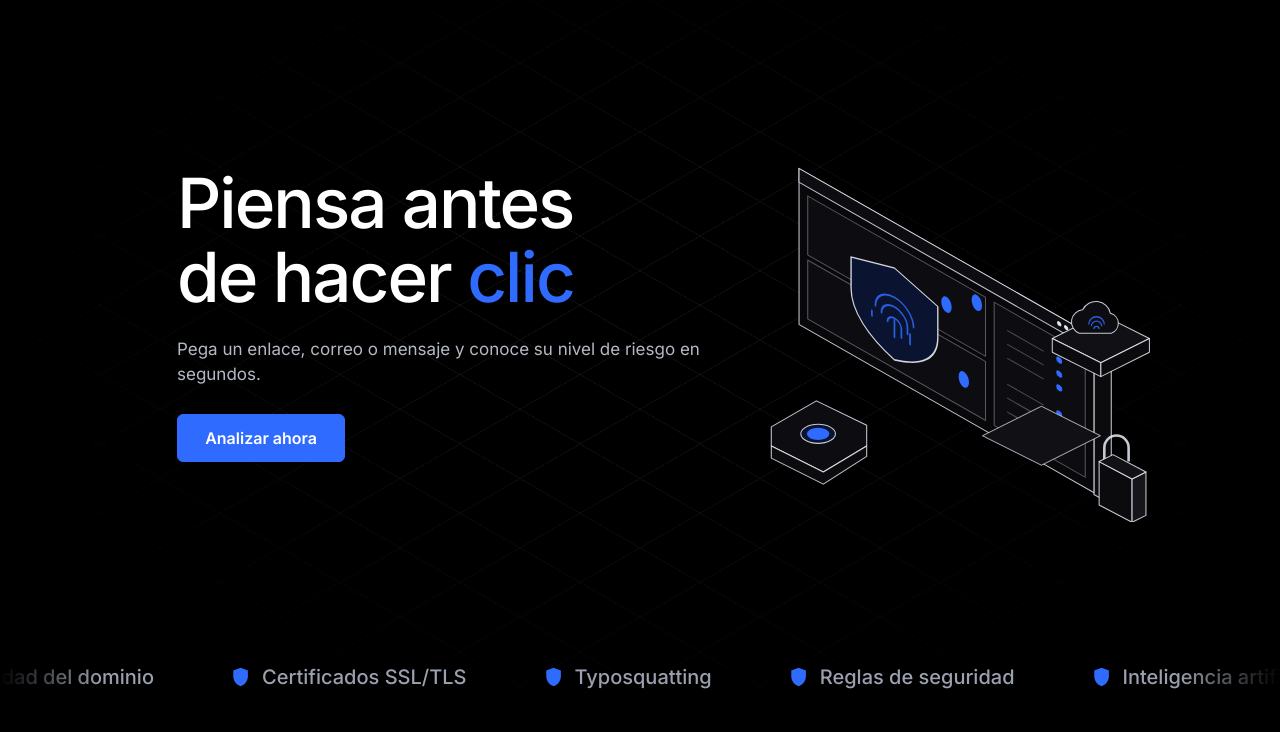
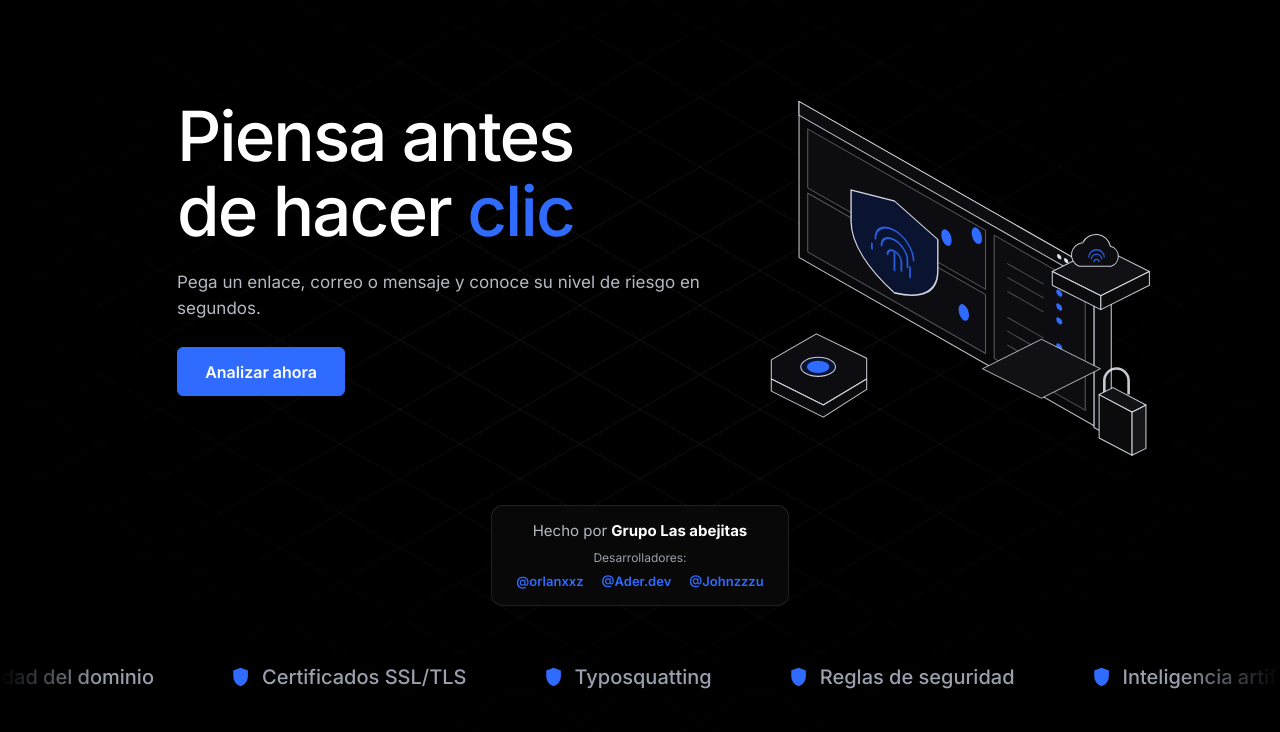
Before and after one commit to orlando233cool-pixel/phishguard, a Flask app: page / in a window 1280 px wide. Shown: the part 72-804 px from the top of the page. Run offline with Flask 3, Linux system fonts and the light colour scheme.

Commit message:
Fix: import io y cambios en index

```diff
--- a/templates/index.html
+++ b/templates/index.html
@@ -133,6 +133,13 @@
         .btn-hero:hover { background: #1d54e0; border-color: #1d54e0; }
         .hero-art { width: 100%; max-width: 560px; height: auto; display: block; margin-inline: auto; }
 
+        .equipo { position: relative; z-index: 2; text-align: center; padding: 10px 20px 22px; }
+        .equipo-contenido { display: inline-block; padding: 14px 24px; border: 1px solid rgba(255,255,255,.10); border-radius: 12px; background: rgba(255,255,255,.03); backdrop-filter: blur(6px); }
+        .equipo-titulo { color: #b4b9c4; font-size: 15px; margin-bottom: 6px; }
+        .equipo-titulo strong { color: #fff; font-weight: 700; }
+        .equipo-subtitulo { color: #9aa0ad; font-size: 12px; margin-bottom: 5px; }
+        .desarrolladores { display: flex; flex-wrap: wrap; justify-content: center; gap: 8px 18px; color: #2f6bff; font-size: 13px; font-weight: 600; }
+
         .marquee { position: relative; z-index: 1; overflow: hidden; padding: 34px 0 40px;
                    -webkit-mask-image: linear-gradient(90deg, transparent, #000 8%, #000 92%, transparent);
                            mask-image: linear-gradient(90deg, transparent, #000 8%, #000 92%, transparent); }
@@ -232,6 +239,18 @@
                         </g>
                     </svg>
                 </div>
+            </div>
+        </div>
+    </div>
+
+    <div class="equipo">
+        <div class="equipo-contenido">
+            <div class="equipo-titulo">Hecho por <strong>Grupo Las abejitas</strong></div>
+            <div class="equipo-subtitulo">Desarrolladores:</div>
+            <div class="desarrolladores">
+                <span>@orlanxxz</span>
+                <span>@Ader.dev</span>
+                <span>@Johnzzzu</span>
             </div>
         </div>
     </div>
```
